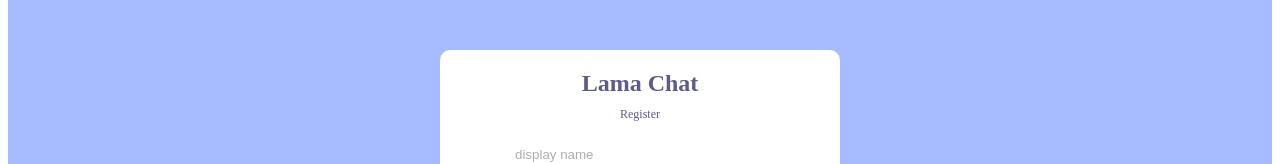
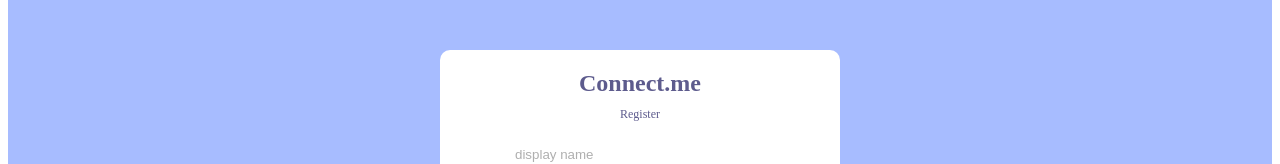
Before and after one commit to amanlogin/realtime-private-chat-application, a React (Create React App) app: page /register in a window 1280 px wide. Shown: the part 153-317 px from the top of the page. Built offline with nearby package versions, Linux system fonts and the light colour scheme; no server answers.

Commit message:
final commit

```diff
--- a/src/pages/Register.jsx
+++ b/src/pages/Register.jsx
@@ -62,7 +62,7 @@
   return (
     <div className="formContainer">
       <div className="formWrapper">
-        <span className="logo">Lama Chat</span>
+        <span className="logo">Connect.me</span>
         <span className="title">Register</span>
         <form onSubmit={handleSubmit}>
           <input required type="text" placeholder="display name" />
```
